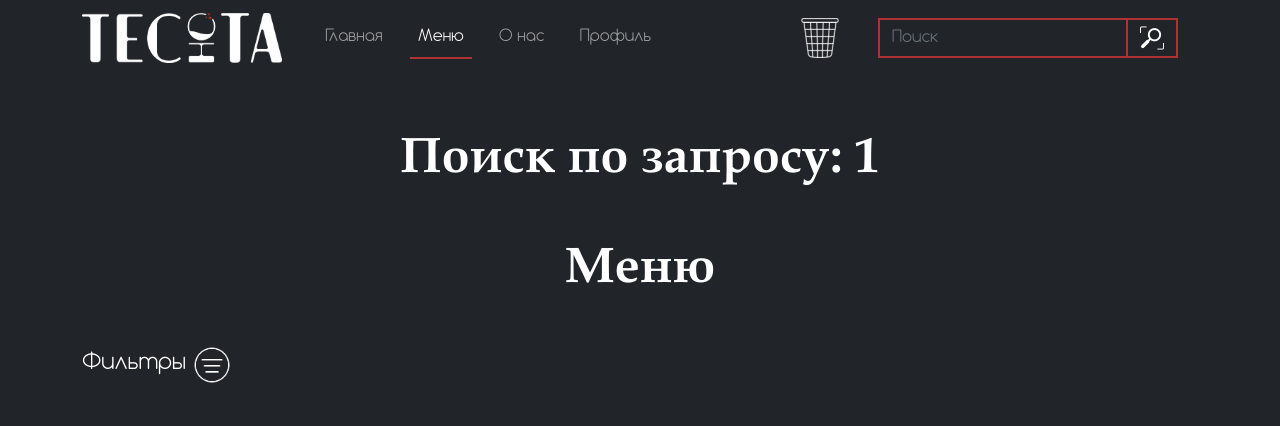
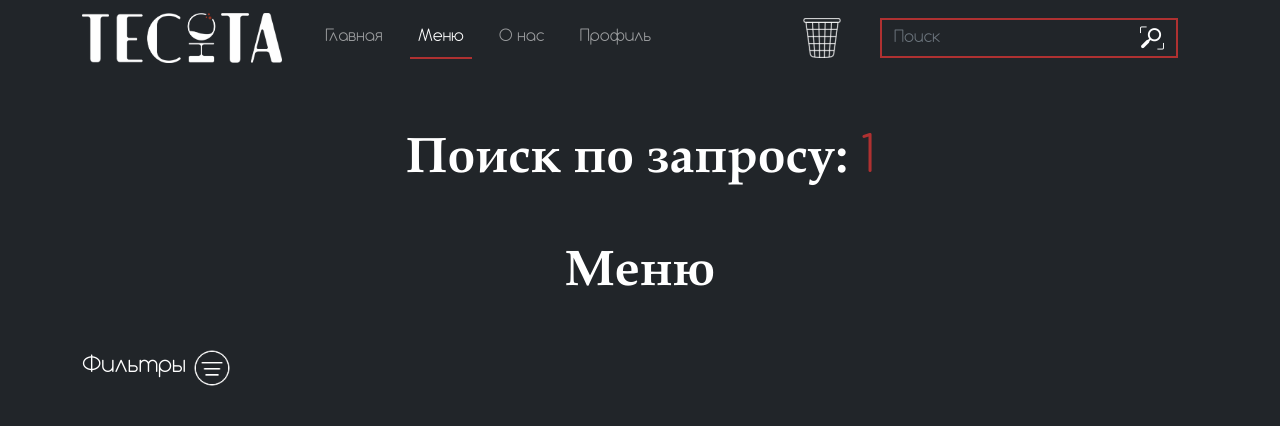
Before and after one commit to kaneki13383/tesnota, a PHP site: page /output/search_res?search=1 in a window 1280 px wide. Shown: the top 426 px of the page. Run offline with PHP 8.4, Linux system fonts and the light colour scheme; a user stored in the database is signed in; data comes from the database, SQL or seed files in the repository.

Commit message:
Мелочи дизайна

```diff
--- a/functions/connect.php
+++ b/functions/connect.php
@@ -2,7 +2,7 @@
     $host = 'localhost';
     $dbname = 'tesnota';
     $username = 'root';
-    $password = 'root';
+    $password = '';
 
     try{
         $connect = new PDO("mysql:host=$host;dbname=$dbname", $username, $password);
--- a/output/admin.php
+++ b/output/admin.php
@@ -44,9 +44,9 @@
                     <img src="../images/basket.png" alt="" class="backet">
                 </button>
                 <form class="d-flex" action="../output/search_res" method="GET">
-                <input class="form-control me-2 search" style="width: 250px;" type="search" name="search" placeholder="Поиск" aria-label="Поиск">
-                <button class="btn" style="margin-right: 20px; margin-left: -10px;" type="submit"><img src="../images/search.png" alt=""></button>
-            </form>
+                    <input class="form-control me-2 search" style="width: 250px; border-right: none;" type="search" name="search" placeholder="Поиск" aria-label="Поиск">
+                    <button class="btn" style="margin-right: 20px; margin-left: -10px; border-left: none;" type="submit"><img src="../images/search.png" alt=""></button>
+                </form>
               </div>
             </div>
           </nav>
--- a/output/profile.php
+++ b/output/profile.php
@@ -13,7 +13,7 @@
     <link href="https://cdn.jsdelivr.net/npm/bootstrap@5.0.2/dist/css/bootstrap.min.css" rel="stylesheet" integrity="sha384-EVSTQN3/azprG1Anm3QDgpJLIm9Nao0Yz1ztcQTwFspd3yD65VohhpuuCOmLASjC" crossorigin="anonymous">
     <link rel="stylesheet" href="../css/style.css">
     <link rel="stylesheet" href="../css/profile.css">
-    <title>Профиль <?=$_SESSION['user']['login']?></title>
+    <title><?=$_SESSION['user']['full_name']?></title>
 </head>
 <body class="bg-dark">
 <header>
@@ -44,8 +44,8 @@
                     <img src="../images/basket.png" alt="" class="backet">
                 </button>
                 <form class="d-flex" action="../output/search_res" method="GET">
-                    <input class="form-control me-2 search" style="width: 250px;" type="search" name="search" placeholder="Поиск" aria-label="Поиск">
-                    <button class="btn" style="margin-right: 20px; margin-left: -10px;" type="submit"><img src="../images/search.png" alt=""></button>
+                    <input class="form-control me-2 search" style="width: 250px; border-right: none;" type="search" name="search" placeholder="Поиск" aria-label="Поиск">
+                    <button class="btn" style="margin-right: 20px; margin-left: -10px; border-left: none;" type="submit"><img src="../images/search.png" alt=""></button>
                 </form>
               </div>
             </div>
--- a/output/search_res.php
+++ b/output/search_res.php
@@ -90,8 +90,8 @@
               <img src="../images/basket.png" alt="" class="backet">
             </button>
             <form class="d-flex" action="" method="GET">
-                <input class="form-control me-2 search" style="width: 250px;" type="search" name="search" placeholder="Поиск" aria-label="Поиск">
-                <button class="btn" style="margin-right: 20px; margin-left: -10px;" type="submit"><img src="../images/search.png" alt=""></button>
+            <input class="form-control me-2 search" style="width: 250px; border-right: none;" type="search" name="search" placeholder="Поиск" aria-label="Поиск">
+                <button class="btn" style="margin-right: 20px; margin-left: -10px; border-left: none;" type="submit"><img src="../images/search.png" alt=""></button>
             </form>
           </div>
         </div>
@@ -235,7 +235,7 @@
 
 
 <div class="container">
-<h1 style="text-align: center; font-size: 50px; margin-bottom: 50px; margin-top: 50px;">Поиск по запросу: <?=$search?></h1>
+<h1 style="text-align: center; font-size: 50px; margin-bottom: 50px; margin-top: 50px;">Поиск по запросу: <span style="color: #AF3131;"><?=$search?></span></h1>
       <?
       while($ser = $sql->fetch(PDO::FETCH_ASSOC)){
         ?>
```
Also changed, not shown: output/about_us.php (+4 -4 lines), output/index.php (+4 -4 lines), output/menu.php (+4 -4 lines).
